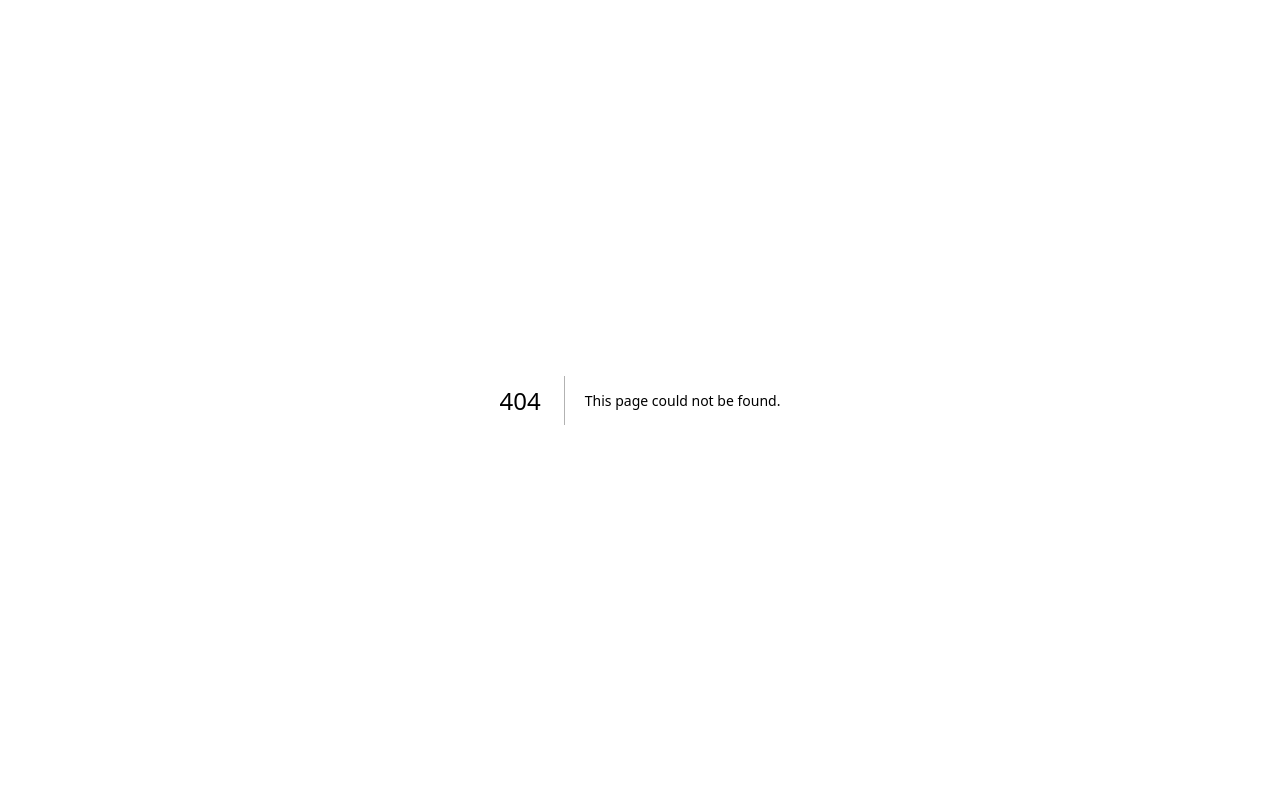
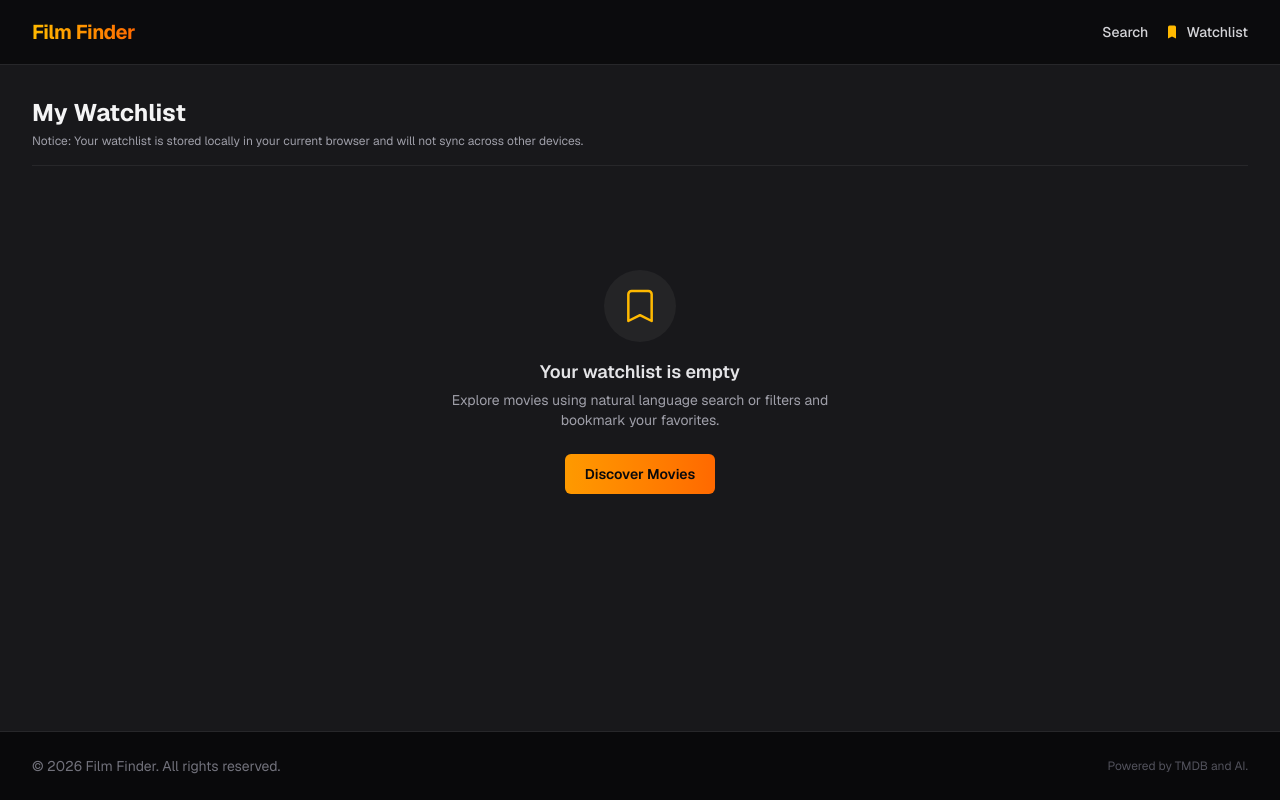
Before and after one commit to RusKZUV/film-finder, a Next.js app: page /watchlist in a window 1280 px wide. Before the commit this address had no page. Built offline with nearby package versions, Linux system fonts and the light colour scheme.

Commit message:
feat: dedicated watchlist page with empty state CTA and navigation

```diff
--- /dev/null
+++ b/app/watchlist/page.tsx
@@ -0,0 +1,88 @@
+"use client";
+
+import { useEffect, useState } from "react";
+import Link from "next/link";
+import Layout from "@/components/Layout";
+import MovieCard from "@/components/MovieCard";
+import type { Movie } from "@/types/movie";
+import { getWatchlist } from "@/lib/watchlist";
+
+export default function WatchlistPage() {
+  const [movies, setMovies] = useState<Movie[]>([]);
+  const [mounted, setMounted] = useState<boolean>(false);
+
+  useEffect(() => {
+    setMounted(true);
+    setMovies(getWatchlist());
+  }, []);
+
+  const handleRefresh = () => {
+    setMovies(getWatchlist());
+  };
+
+  return (
+    <Layout>
+      <div className="space-y-6">
+        <div className="flex flex-col sm:flex-row sm:items-center sm:justify-between gap-4 border-b border-zinc-800 pb-4">
+          <div>
+            <h1 className="text-2xl font-bold text-zinc-100">My Watchlist</h1>
+            <p className="text-xs text-zinc-400 mt-1">
+              Notice: Your watchlist is stored locally in your current browser and will not sync across other devices.
+            </p>
+          </div>
+          {mounted && movies.length > 0 && (
+            <span className="text-xs px-3 py-1 bg-zinc-800 text-zinc-300 rounded-full w-fit">
+              {movies.length} {movies.length === 1 ? "movie" : "movies"} saved
+            </span>
+          )}
+        </div>
+
+        {mounted && movies.length === 0 ? (
+          <div
+            role="status"
+            className="flex flex-col items-center justify-center py-20 text-center gap-4"
+          >
+            <div className="p-4 rounded-full bg-zinc-800/80 text-amber-400">
+              <svg
+                xmlns="http://www.w3.org/2000/svg"
+                className="h-10 w-10"
+                fill="none"
+                viewBox="0 0 24 24"
+                stroke="currentColor"
+                aria-hidden="true"
+              >
+                <path
+                  strokeLinecap="round"
+                  strokeLinejoin="round"
+                  strokeWidth={1.5}
+                  d="M5 5a2 2 0 012-2h10a2 2 0 012 2v16l-7-3.5L5 21V5z"
+                />
+              </svg>
+            </div>
+            <div>
+              <h2 className="text-lg font-semibold text-zinc-200">Your watchlist is empty</h2>
+              <p className="text-sm text-zinc-400 mt-1 max-w-sm">
+                Explore movies using natural language search or filters and bookmark your favorites.
+              </p>
+            </div>
+            <Link
+              href="/"
+              className="mt-2 px-5 py-2.5 rounded-md bg-gradient-to-r from-amber-500 to-orange-500 text-zinc-950 font-semibold text-sm hover:opacity-90 transition-opacity"
+            >
+              Discover Movies
+            </Link>
+          </div>
+        ) : (
+          <div
+            className="grid grid-cols-1 sm:grid-cols-2 md:grid-cols-3 lg:grid-cols-4 gap-6"
+            onClick={handleRefresh}
+          >
+            {movies.map((movie) => (
+              <MovieCard key={movie.id} movie={movie} />
+            ))}
+          </div>
+        )}
+      </div>
+    </Layout>
+  );
+}
--- a/components/Layout.tsx
+++ b/components/Layout.tsx
@@ -1,6 +1,7 @@
 "use client";
 
 import React from "react";
+import Link from "next/link";
 
 interface LayoutProps {
   children: React.ReactNode;
@@ -12,10 +13,36 @@ export default function Layout({ children }: LayoutProps) {
       <header className="border-b border-zinc-800 bg-zinc-950/80 backdrop-blur sticky top-0 z-50">
         <div className="max-w-7xl mx-auto px-4 sm:px-6 lg:px-8 h-16 flex items-center justify-between">
           <div className="flex items-center space-x-3">
-            <span className="text-xl font-bold tracking-tight bg-gradient-to-r from-amber-400 to-orange-500 bg-clip-text text-transparent">
+            <Link
+              href="/"
+              className="text-xl font-bold tracking-tight bg-gradient-to-r from-amber-400 to-orange-500 bg-clip-text text-transparent hover:opacity-90 transition-opacity"
+            >
               Film Finder
-            </span>
+            </Link>
           </div>
+          <nav aria-label="Main navigation" className="flex items-center space-x-4">
+            <Link
+              href="/"
+              className="text-sm font-medium text-zinc-300 hover:text-white transition-colors"
+            >
+              Search
+            </Link>
+            <Link
+              href="/watchlist"
+              className="text-sm font-medium text-zinc-300 hover:text-white transition-colors flex items-center gap-1.5"
+            >
+              <svg
+                xmlns="http://www.w3.org/2000/svg"
+                className="h-4 w-4 text-amber-400"
+                viewBox="0 0 20 20"
+                fill="currentColor"
+                aria-hidden="true"
+              >
+                <path d="M5 4a2 2 0 012-2h6a2 2 0 012 2v14l-5-2.5L5 18V4z" />
+              </svg>
+              Watchlist
+            </Link>
+          </nav>
         </div>
       </header>
 
```
Also changed, not shown: 1 other file (tests, documents, lock files or other folders).
